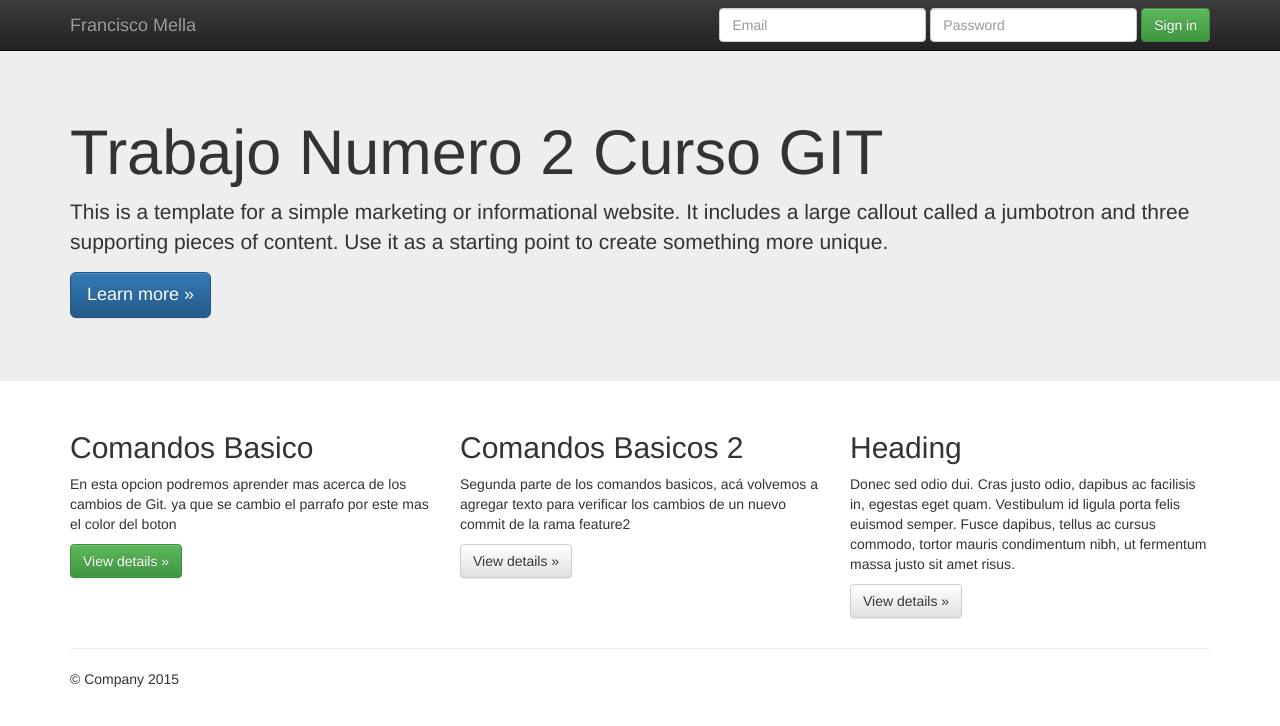
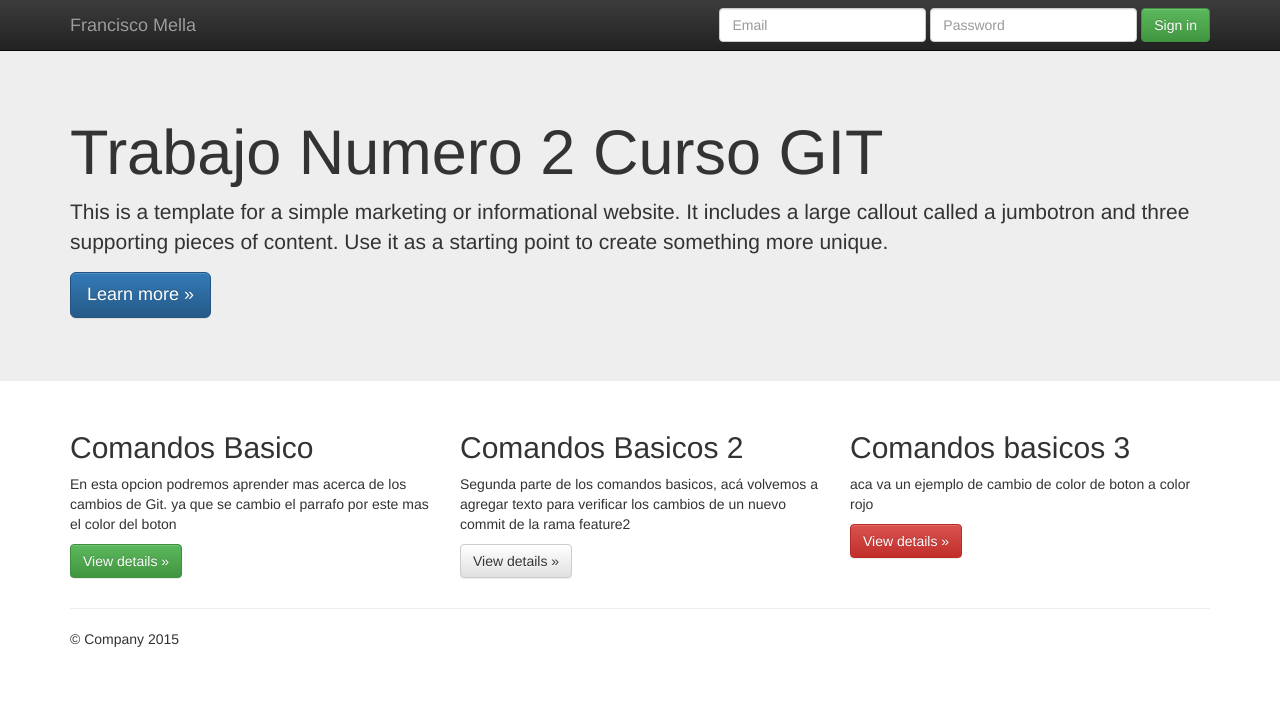
Before and after one commit to mellabike/Trabajo2_Francisco_Mella, a plain HTML site: page index.html in a window 1280 px wide. Drawn offline with nearby package versions, Linux system fonts and the light colour scheme.

Commit message:
se agrega un ultimo cambio de diseño al heading mas un cambio al color del boton

```diff
--- a/index.html
+++ b/index.html
@@ -75,9 +75,9 @@
           <p><a class="btn btn-default" href="#" role="button">View details &raquo;</a></p>
        </div>
         <div class="col-md-4">
-          <h2>Heading</h2>
-          <p>Donec sed odio dui. Cras justo odio, dapibus ac facilisis in, egestas eget quam. Vestibulum id ligula porta felis euismod semper. Fusce dapibus, tellus ac cursus commodo, tortor mauris condimentum nibh, ut fermentum massa justo sit amet risus.</p>
-          <p><a class="btn btn-default" href="#" role="button">View details &raquo;</a></p>
+          <h2>Comandos basicos 3 </h2>
+          <p>aca va un ejemplo de cambio de color de boton  a color rojo </p>
+          <p><a class="btn btn-danger" href="#" role="button">View details &raquo;</a></p>
         </div>
       </div>
 
```
